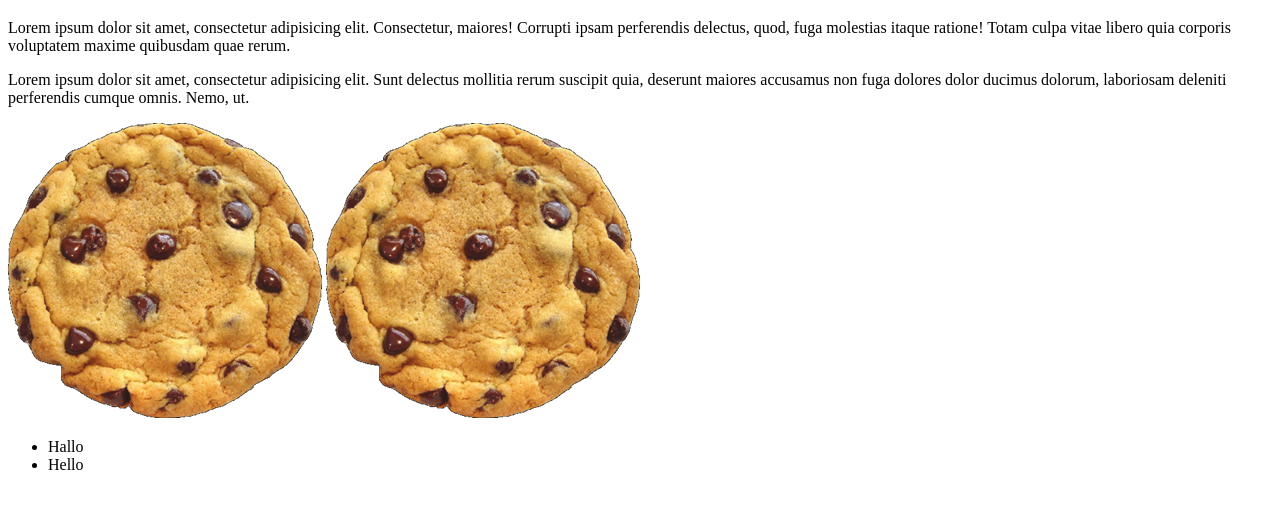
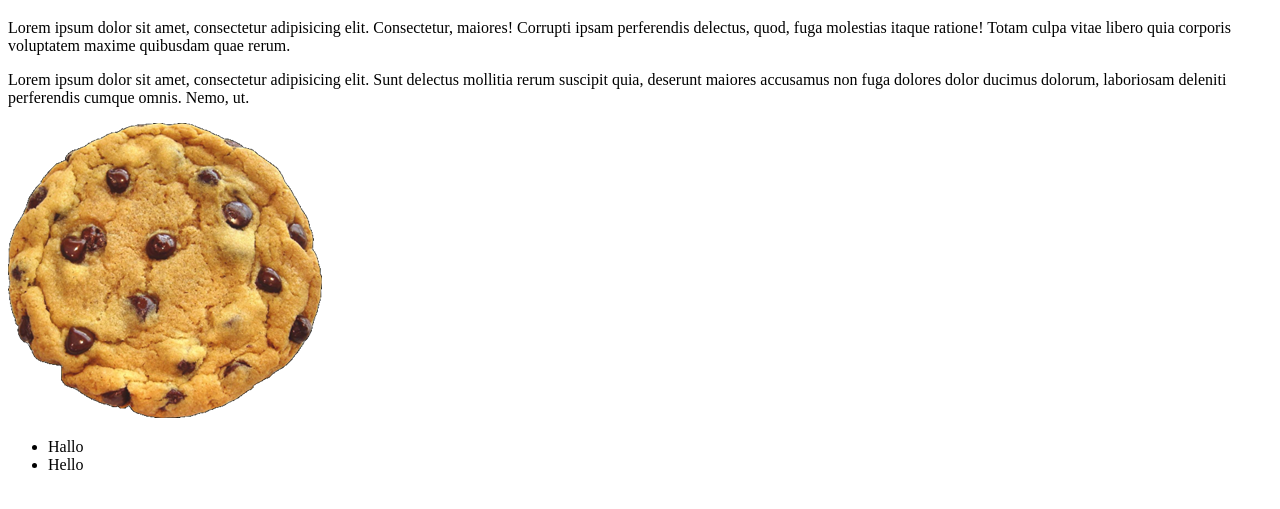
Before and after one commit to D252023/Dino-site, a plain HTML site: page index.html in a window 1280 px wide. Shown: the part 61-570 px from the top of the page. Drawn offline with Linux system fonts and the light colour scheme.

Commit message:
Delete image Second

```diff
--- a/index.html
+++ b/index.html
@@ -9,7 +9,7 @@
 	<p>Lorem ipsum dolor sit amet, consectetur adipisicing elit. Consectetur, maiores! Corrupti ipsam perferendis delectus, quod, fuga molestias itaque ratione! Totam culpa vitae libero quia corporis voluptatem maxime quibusdam quae rerum.</p>
 	<p>Lorem ipsum dolor sit amet, consectetur adipisicing elit. Sunt delectus mollitia rerum suscipit quia, deserunt maiores accusamus non fuga dolores dolor ducimus dolorum, laboriosam deleniti perferendis cumque omnis. Nemo, ut.</p>
 	<img src="img/Cookie-Download-PNG.png" alt="cookie">
-	<img src="img/Cookie-Download-PNG.png" alt="cookie">
+
 	<ul>
 		<li>Hallo</li>
 		<li>Hello</li>
```
